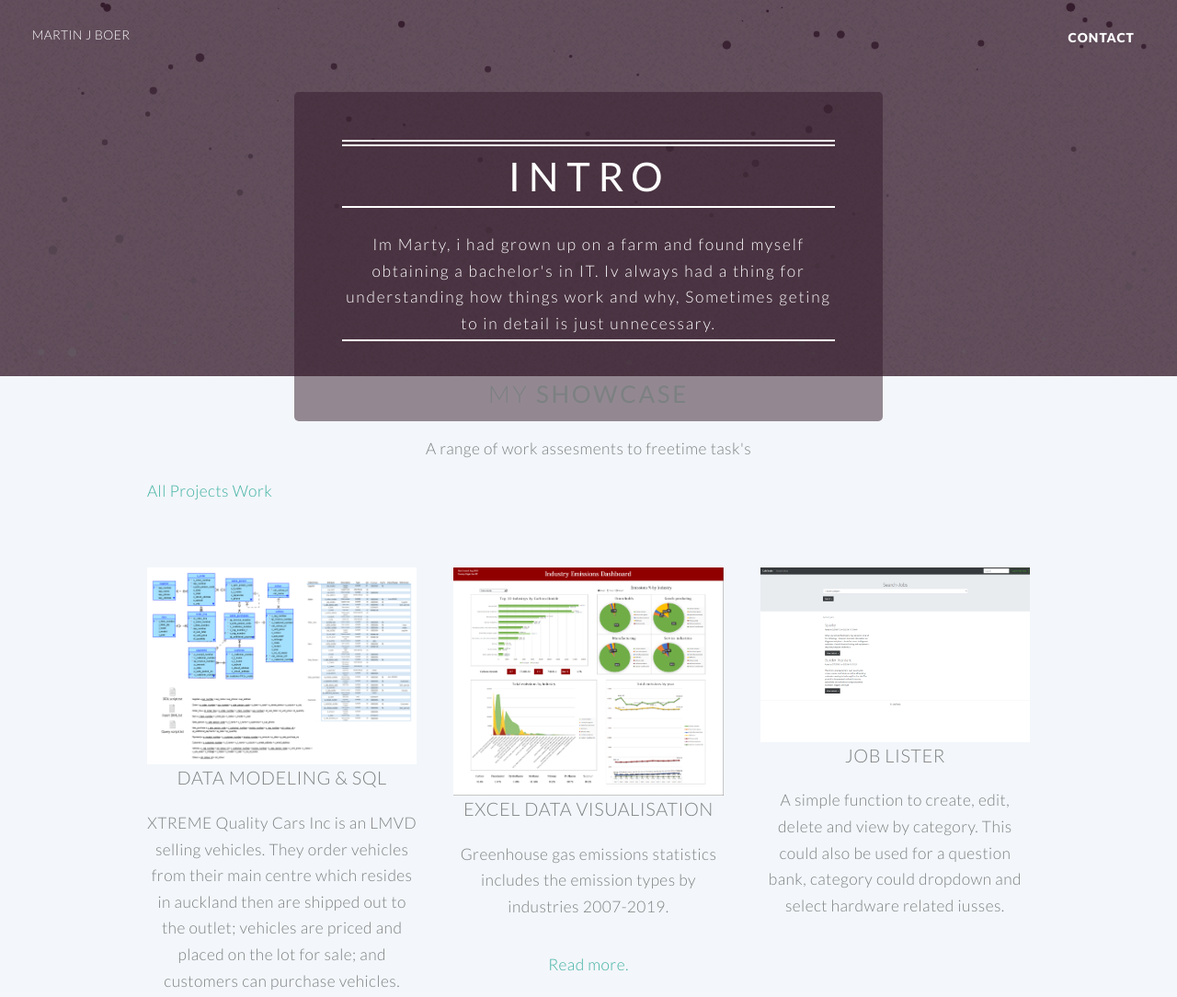
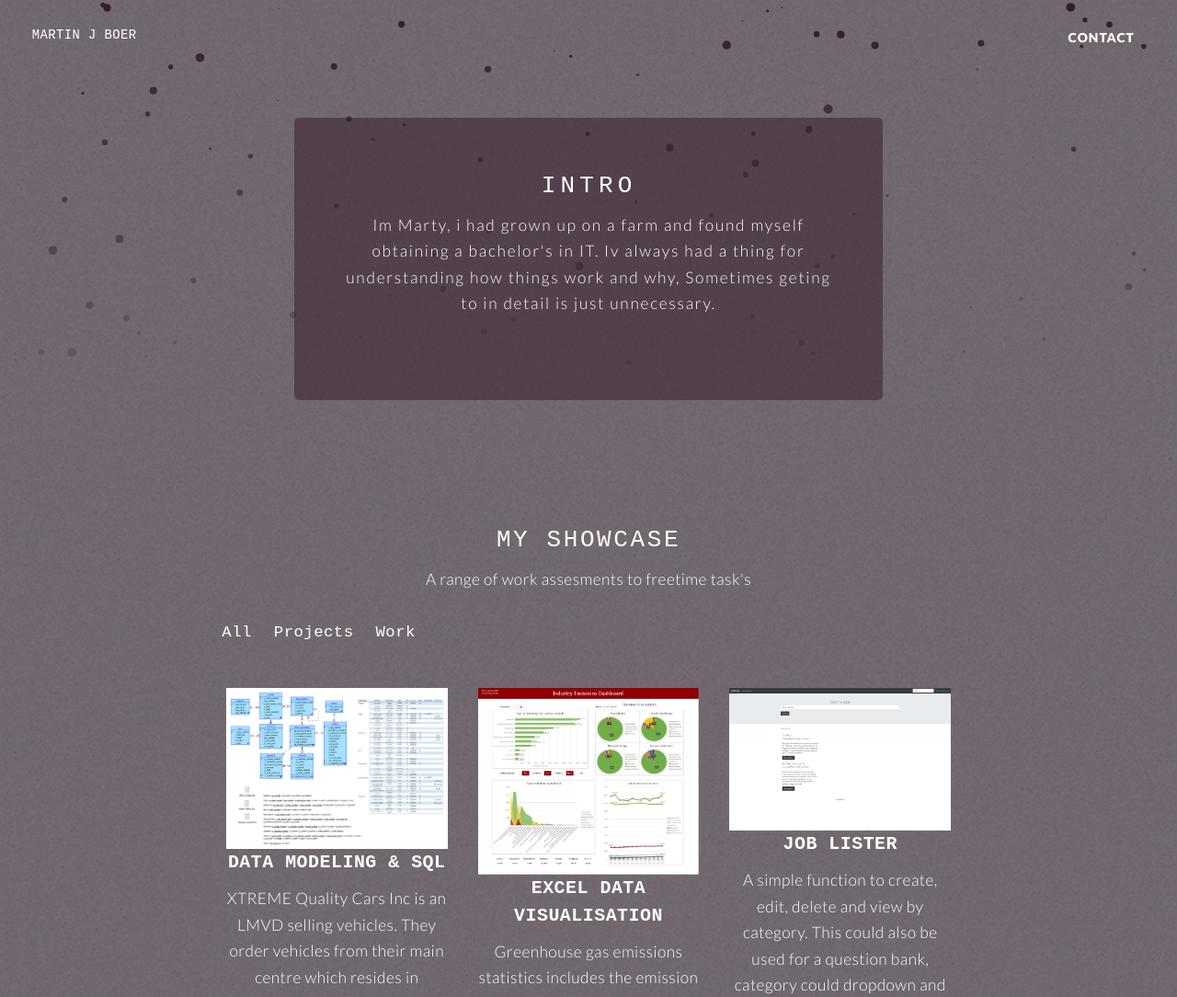
Before and after one commit to marboe29/PortWebsite, a plain HTML site: page index.html in a window 1280 px wide. Shown: the top 1084 px of the page at 92% size. Drawn offline with nearby package versions, Linux system fonts and the light colour scheme.

Commit message:
Add files via upload

```diff
--- a/css/indexPage.css
+++ b/css/indexPage.css
@@ -70,6 +70,7 @@ background-color: rgba(0,0,0,0.4); /* Black w/ opacity */
 /* Modal Content */
 .ePopupContent {
 background-color: #fefefe;
+border-radius: 0.5%;
 margin: auto;
 padding: 20px;
 border: 1px solid #888;
--- a/css/main.css
+++ b/css/main.css
@@ -22,10 +22,19 @@ section, summary, time, mark, audio, video {
 
 article, aside, details, figcaption, figure,
 footer, header, hgroup, menu, nav, section {
-	display: block;}
+	display: block;
+
+}
 
 body {
 	line-height: 1;
+}
+
+canvas {
+	position: absolute;
+	z-index: -1;
+	left: 0px;
+  	top: 0px;
 }
 
 ol, ul {
@@ -78,7 +87,11 @@ input, select, textarea {
 	}
 
 	body {
-		background: #f3f6fa;
+		/*background: #f3f6fa;*/
+		background-attachment: scroll, scroll, scroll, fixed;
+    	background-color: #7c8081;
+    	background-image: url(images/overlay.png);
+    	background-size: 25em, 25em, auto, cover;
 	}
 
 
@@ -118,8 +131,9 @@ input, select, textarea {
 		color: inherit;
 		font-weight: 300;
 		line-height: 1.75em;
-		margin-bottom: 1em;
+		margin-bottom: 0.5em;
 		text-transform: uppercase;
+		font-family: monospace;
 	}
 
 		h1 a, h2 a, h3 a, h4 a, h5 a, h6 a {
@@ -136,7 +150,38 @@ input, select, textarea {
 	h3 {
 		font-size: 1.15em;
 		letter-spacing: 0.025em;
-	}
+		font-weight: bold;
+	}
+
+	#sectionOne {
+		color: white;
+	}
+
+	#about {
+		padding: 10px;
+    	box-shadow: 5px 10px #E8EEF4;
+	}
+
+	.dropdown-showcase {
+		position: relative;
+		display: inline-block;
+	  }
+
+
+	  .dropdown-content {
+		display: flex;
+	  }
+
+	  .dropdown-content a {
+		color: white;
+		font-family: monospace;
+		padding: 12px 12px;
+		text-decoration: none;
+		display: block;
+	  }
+
+	  .dropdown-content a:hover {box-shadow: 0px 8px 16px 0px rgba(0,0,0,0.2); font-weight: normal;}
+
 
 	sub {
 		font-size: 0.8em;
@@ -572,13 +617,9 @@ input, select, textarea {
 					padding-top: 25px;
 				}
 
-		.row {
-			margin-top: -50px;
-			margin-left: -50px;
-		}
 
 			.row > * {
-				padding: 50px 0 0 50px;
+				padding: 2%;
 			}
 
 			.row.gtr-uniform {
@@ -815,13 +856,9 @@ input, select, textarea {
 							padding-top: 20px;
 						}
 
-				.row {
-					margin-top: -40px;
-					margin-left: -40px;
-				}
 
 					.row > * {
-						padding: 40px 0 0 40px;
+						padding: 2%;
 					}
 
 					.row.gtr-uniform {
@@ -1060,13 +1097,9 @@ input, select, textarea {
 							padding-top: 20px;
 						}
 
-				.row {
-					margin-top: -40px;
-					margin-left: -40px;
-				}
 
 					.row > * {
-						padding: 40px 0 0 40px;
+						padding: 2%;
 					}
 
 					.row.gtr-uniform {
@@ -1305,13 +1338,9 @@ input, select, textarea {
 							padding-top: 15px;
 						}
 
-				.row {
-					margin-top: -30px;
-					margin-left: -30px;
-				}
 
 					.row > * {
-						padding: 30px 0 0 30px;
+						padding: 2%;
 					}
 
 					.row.gtr-uniform {
@@ -1550,13 +1579,9 @@ input, select, textarea {
 							padding-top: 15px;
 						}
 
-				.row {
-					margin-top: -30px;
-					margin-left: -30px;
-				}
 
 					.row > * {
-						padding: 30px 0 0 30px;
+						padding: 2%;
 					}
 
 					.row.gtr-uniform {
@@ -1795,13 +1820,9 @@ input, select, textarea {
 							padding-top: 15px;
 						}
 
-				.row {
-					margin-top: -30px;
-					margin-left: -30px;
-				}
 
 					.row > * {
-						padding: 30px 0 0 30px;
+						padding: 2%;
 					}
 
 					.row.gtr-uniform {
@@ -1855,13 +1876,14 @@ input, select, textarea {
 	}
 
 	header.major {
-		padding-bottom: 2em;
+		padding-top: 3em;
 	}
 
 	header.special {
-		margin-bottom: 5em;
+		margin-bottom: 1em;
 		position: relative;
 		text-align: center;
+		color: white;
 	}
 
 
@@ -1879,7 +1901,7 @@ input, select, textarea {
 
 		header.special h2 + p {
 			margin-bottom: 0;
-			padding-top: 1.5em;
+			padding-top: 0.5em;
 		}
 
 		header.special .icon {
@@ -1934,7 +1956,6 @@ input, select, textarea {
 
 		.image.featured {
 			display: block;
-			margin: 0 0 2em 0;
 		}
 
 			.image.featured img {
@@ -2205,16 +2226,17 @@ input, select, textarea {
 		color: inherit;
 		cursor: pointer;
 		display: inline-block;
-		font-size: 0.8em;
+		font-size: 0.7em;
 		font-weight: 900;
 		letter-spacing: 2px;
-		min-width: 18em;
+		min-width: 5em;
 		padding: 0 0.75em;
-		line-height: 3.75em;
+		line-height: 3em;
 		text-align: center;
 		text-decoration: none;
 		text-transform: uppercase;
 		border-radius: 5px;
+		box-shadow: 5px 5px;
 	}
 
 		input[type="button"]:hover,
@@ -2267,11 +2289,13 @@ input, select, textarea {
 
 	.wrapper {
 		margin-bottom: 5em;
-		padding: 5em;
+		/*padding: 5em;*/
 	}
 
 		.wrapper.style1 {
-			padding: 0;
+			/*padding: 5em;*/
+    		color: inherit;
+    		border-radius: 5px;
 		}
 
 		.wrapper.style2 {
@@ -2315,6 +2339,7 @@ input, select, textarea {
 			background: #fff;
 			color: inherit;
 			border-radius: 5px;
+			padding: 5em
 		}
 
 		.wrapper.style4 {
@@ -2591,13 +2616,15 @@ input, select, textarea {
 
 	#banner {
 		background-attachment: scroll, scroll, scroll, fixed;
-		background-color: #645862;
+		background-color: #7c8081;
 		background-image: url("images/overlay.png");
 		background-size: 25em, 25em, auto, cover;
 		color: #fff;
 		cursor: default;
 		text-align: center;
-		padding: 0;
+		padding: 10% 25% 5% 25%;
+		position: relative;
+		z-index: -2;
 	}
 
 		#banner .inner {
@@ -2611,15 +2638,14 @@ input, select, textarea {
 			animation-fill-mode: forwards;
 			background: rgba(52, 27, 43, 0.5);
 			color: #fff;
-			display: inline-block;
+			/*display: inline-block;*/
 			opacity: 0;
 			padding: 3em;
 			text-align: center;
 			border-radius: 5px;
-			position: absolute;
 			left: 25%;
 			right: 25%;
-			top:12.5%
+			top:15%
 		}
 
 
@@ -2631,16 +2657,12 @@ input, select, textarea {
 
 			#banner .inner header {
 				display: inline-block;
-				border-bottom: solid 2px;
-				border-top: solid 2px;
 				margin: 0 0 2em 0;
 				padding: 3px 0 3px 0;
 			}
 
 				#banner .inner header h2 {
-					border-bottom: solid 2px;
-					border-top: solid 2px;
-					font-size: 2.5em;
+					font-size: 1.5em;
 					font-weight: 900;
 					letter-spacing: 0.2em;
 					margin: 0;
@@ -2652,6 +2674,7 @@ input, select, textarea {
 			#banner .inner p {
 				letter-spacing: 0.1em;
 				margin: 0;
+
 			}
 
 				#banner .inner p a {
@@ -2665,15 +2688,8 @@ input, select, textarea {
 
 			}
 
-/* Main */
-
-	#main {
-		background-image: url("images/dark-tl.svg"), url("images/dark-tr.svg");
-		background-position: top left, top right;
-		background-repeat: no-repeat;
-		background-size: 25em;
-		padding: 5em 0;
-	}
+	/* Main */
+
 
 		#main > :last-child {
 			margin-bottom: 0;
@@ -2757,7 +2773,7 @@ input, select, textarea {
 		/* Section/Article */
 
 			header.special {
-				margin-bottom: 4em;
+				margin-bottom: 1em;
 			}
 
 	}
@@ -2869,7 +2885,7 @@ input, select, textarea {
 				}
 
 				.wrapper.style1 {
-					padding: 0 2.5em;
+					padding: 2.5em 2.5em 0 2.5em;
 				}
 
 				.wrapper.style2 {
@@ -2920,7 +2936,7 @@ input, select, textarea {
 			}
 
 			header.special {
-				margin-bottom: 4em;
+				margin-bottom: 1em;
 			}
 
 				header.special:before, header.special:after {
@@ -3248,7 +3264,7 @@ input, select, textarea {
 				}
 
 				header.special {
-					margin-bottom: 3em;
+					margin-bottom: 1em;
 					padding-left: 1.5em;
 					padding-right: 1.5em;
 					margin-top: 2em;
```
